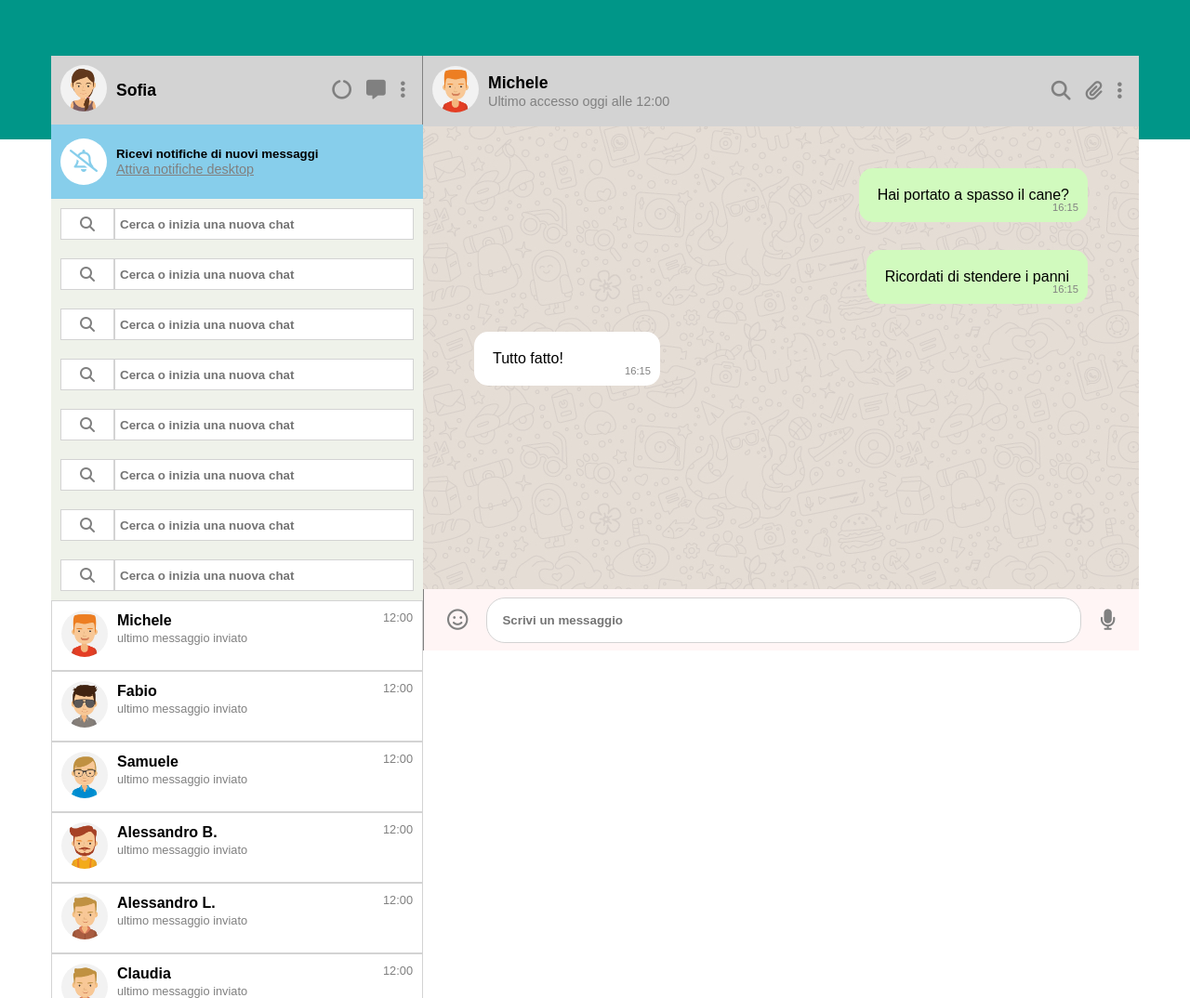
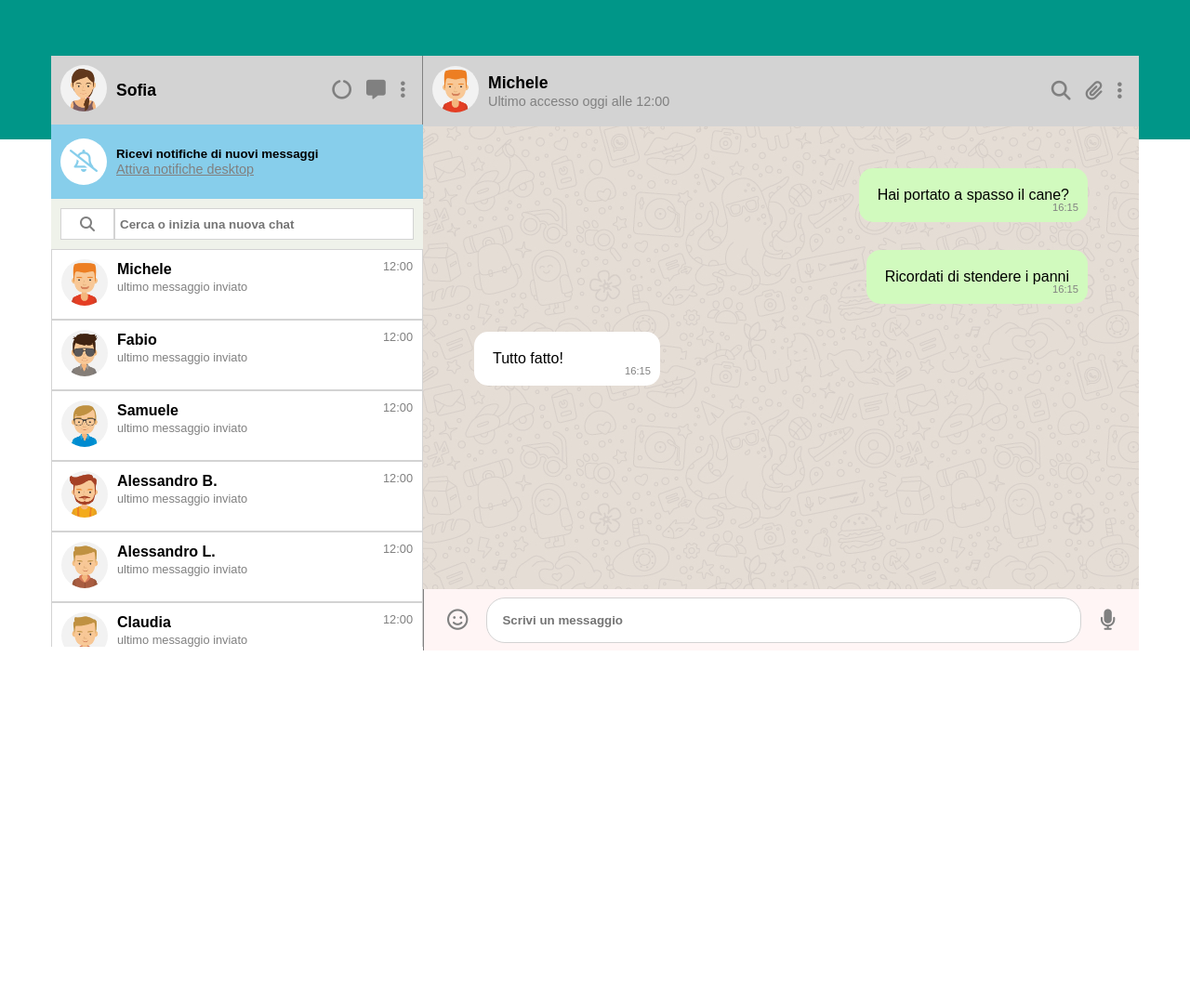
Before and after one commit to Massimiliano214/vue-boolzapp, a plain HTML site: page index.html in a window 1280 px wide. Shown: the whole page at 93% size. After the commit the page ends 800 px from the top, so only its background shows below. Drawn offline with nearby package versions, Linux system fonts and the light colour scheme.

Commit message:
working search bar

```diff
--- a/css/style.css
+++ b/css/style.css
@@ -213,10 +213,14 @@ body {
     color: var(--icon-colors);
 }
 
+.chatMargin {
+    padding: 30px 40px;
+}
+
 .containerMessages {
-    padding: 30px 40px;
     display: flex;
     flex-direction: column;
+
 }
 
 .messageClassic {
--- a/index.html
+++ b/index.html
@@ -38,25 +38,18 @@
                             </div>
 
                         </div>
-                        <div class="searchWrapper" v-for="(ciclo, index) in contacts">
-                            <div class="wordCounter" v-for="(word, index1) in ciclo.name">
 
-                                <div class="searchBar" v-if="(index1 == 0)">
-                                    <div class="searchSector" >
-                                        <i class="searchIcon fa-solid fa-magnifying-glass"></i>
-                                        <input class="searchText" type="text" placeholder="Cerca o inizia una nuova chat" v-model="ricercaUtente" @keyup="differenceDetector(index, word)">
-                                    </div>
-                                </div>
-
+                        <div class="searchBar">
+                            <div class="searchSector" >
+                                <i class="searchIcon fa-solid fa-magnifying-glass"></i>
+                                <input class="searchText" type="text" placeholder="Cerca o inizia una nuova chat" v-model="ricercaUtente" @keyup="differenceDetector()">
                             </div>
-
-
                         </div>
 
 
                         <div class="chatList">
                             <div v-for="(contact, index) in contacts">
-                                <div  class="containerSideSmaller" @click="cambioChat(index), backgroundHover(contact)" @mouseover="backgroundHover(contact)"  @mouseleave="backgroundEnd(contact)" :class="(hoverOperator)?'bg_c':''">
+                                <div  class="containerSideSmaller" @click="cambioChat(index), backgroundHover(contact)" @mouseover="backgroundHover(contact)"  @mouseleave="backgroundEnd(contact)" :class="(hoverOperator)?'bg_c':''" v-if="contact.visible">
                                     <div class="image">
                                         <img class="profilePhoto" :src="contacts[index].avatar" alt="Foto Profilo Amico">
                                     </div>
@@ -95,7 +88,7 @@
 
 
                         <div class="chatSection">
-                            <div >
+                            <div class="chatMargin" >
                                 <div v-for="(contact, index1) in contacts" class="containerMessages">
                                     <div v-for="(element, index) in contact.messages" class="messageClassic" :class="(element.status == 'sent')?'ownMessage':'otherMessage'" v-if="(index1 == chatSelezionata)">
                                         {{element.message}}
--- a/js/main.js
+++ b/js/main.js
@@ -12,7 +12,6 @@ createApp({
             name: 'Michele',
             avatar: './img/avatar_1.jpg',
             visible: true,
-            hoverOperator: false,
             messages: [
             {
             date: '10/01/2020 15:30:55',
@@ -35,7 +34,6 @@ createApp({
             name: 'Fabio',
             avatar: "./img/avatar_2.jpg",
             visible: true,
-            hoverOperator: false,
             messages: [
             {
             date: '20/03/2020 16:30:00',
@@ -58,7 +56,6 @@ createApp({
             name: 'Samuele',
             avatar: "./img/avatar_3.jpg",
             visible: true,
-            hoverOperator: false,
             messages: [
             {
             date: '28/03/2020 10:10:40',
@@ -81,7 +78,6 @@ createApp({
             name: 'Alessandro B.',
             avatar: "./img/avatar_4.jpg",
             visible: true,
-            hoverOperator: false,
             messages: [
             {
             date: '10/01/2020 15:30:55',
@@ -99,7 +95,6 @@ createApp({
             name: 'Alessandro L.',
             avatar: "./img/avatar_5.jpg",
             visible: true,
-            hoverOperator: false,
             messages: [
             {
             date: '10/01/2020 15:30:55',
@@ -117,7 +112,6 @@ createApp({
             name: 'Claudia',
             avatar: "./img/avatar_5.jpg",
             visible: true,
-            hoverOperator: false,
             messages: [
             {
             date: '10/01/2020 15:30:55',
@@ -140,7 +134,6 @@ createApp({
             name: 'Federico',
             avatar: "./img/avatar_7.jpg",
             visible: true,
-            hoverOperator: false,
             messages: [
             {
             date: '10/01/2020 15:30:55',
@@ -158,7 +151,6 @@ createApp({
             name: 'Davide',
             avatar: "./img/avatar_8.jpg",
             visible: true,
-            hoverOperator: false,
             messages: [
             {
             date: '10/01/2020 15:30:55',
@@ -209,28 +201,29 @@ createApp({
       },
       differenceDetector(index, word) {
         let testoRicercato = this.ricercaUtente.toLowerCase();
-        let lunghezzaTesto = testoRicercato.length;
-        let nomeIntero = this.contacts[index].name.toLowerCase();
-        if(testoRicercato != nomeIntero) {
-          this.contacts[index].visible = false;
-        } else if (testoRicercato == "") {
-          this.contacts[index].visible = true;
-        }
-        console.log(this.ricercaUtente);
-        console.log(nomeIntero);
-        console.log(this.contacts[index].visible);
-        console.log(word);
-        return this.contacts[index].visible
+        this.contacts.forEach((element, index) => {
+          let daVerificare = element.name.toLowerCase();
+          console.log(testoRicercato);
+          console.log(element.name);
+          if(daVerificare.includes(testoRicercato)) {
+            element.visible = true;
+          } else {
+            element.visible = false;
+          }
+          console.log(element.visible);
+          return element.visible;
+        });
       },
+
       backgroundHover(contact, index) {
-        this.hoverOperator = true;
-        console.log(contact);
-        return this.hoverOperator;
+        //this.hoverOperator = true;
+        //console.log(contact);
+        //return this.hoverOperator;
       },
       backgroundEnd(contact, index) {
-        this.hoverOperator = false;
-        console.log(contact);
-        return this.hoverOperator;
+        //this.hoverOperator = false;
+        //console.log(contact);
+        //return this.hoverOperator;
       }
       }
   },
```
